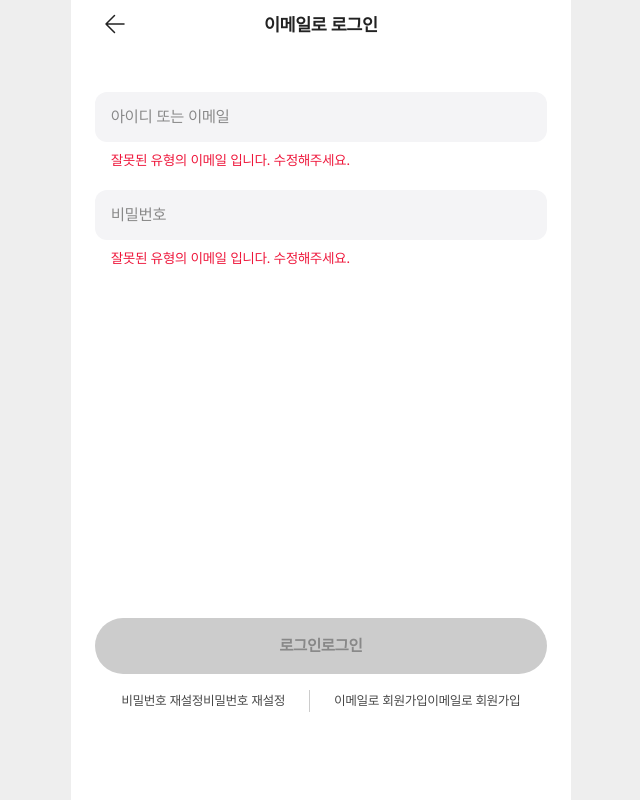
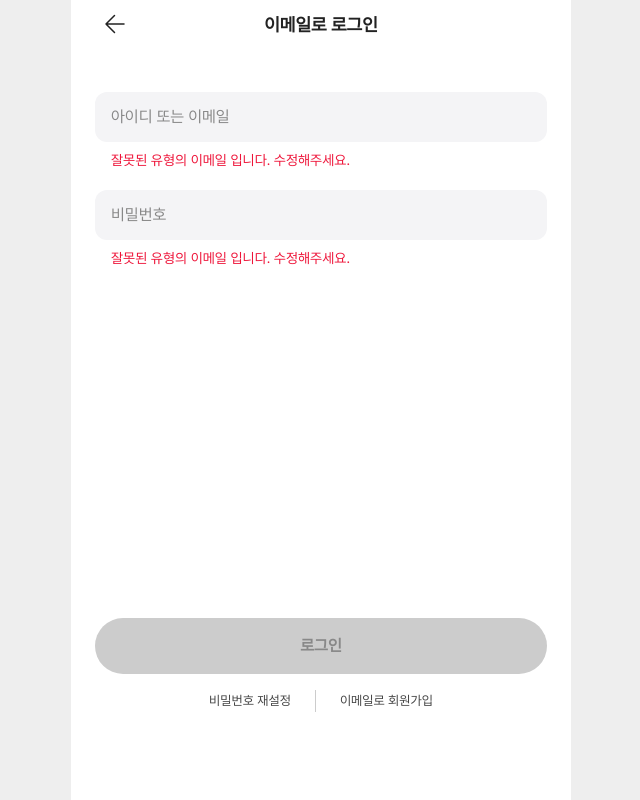
Before and after one commit to yanolja-finalproject/LETS_FE, a Next.js app: page /email-signin in a window 1280 px wide. Shown: the whole page, without its empty margins (319-959 px from the left). Built offline with nearby package versions, Linux system fonts and the light colour scheme.

Commit message:
Chore: 중복 코드 제거

```diff
--- a/src/app/_component/common/Button.tsx
+++ b/src/app/_component/common/Button.tsx
@@ -27,7 +27,6 @@ const Button = ({
       disabled={disabled}
       onClick={onClickFn}
     >
-      {text}
       {icon && <img src={icon} alt={text} />}
       {text}
     </button>
```
